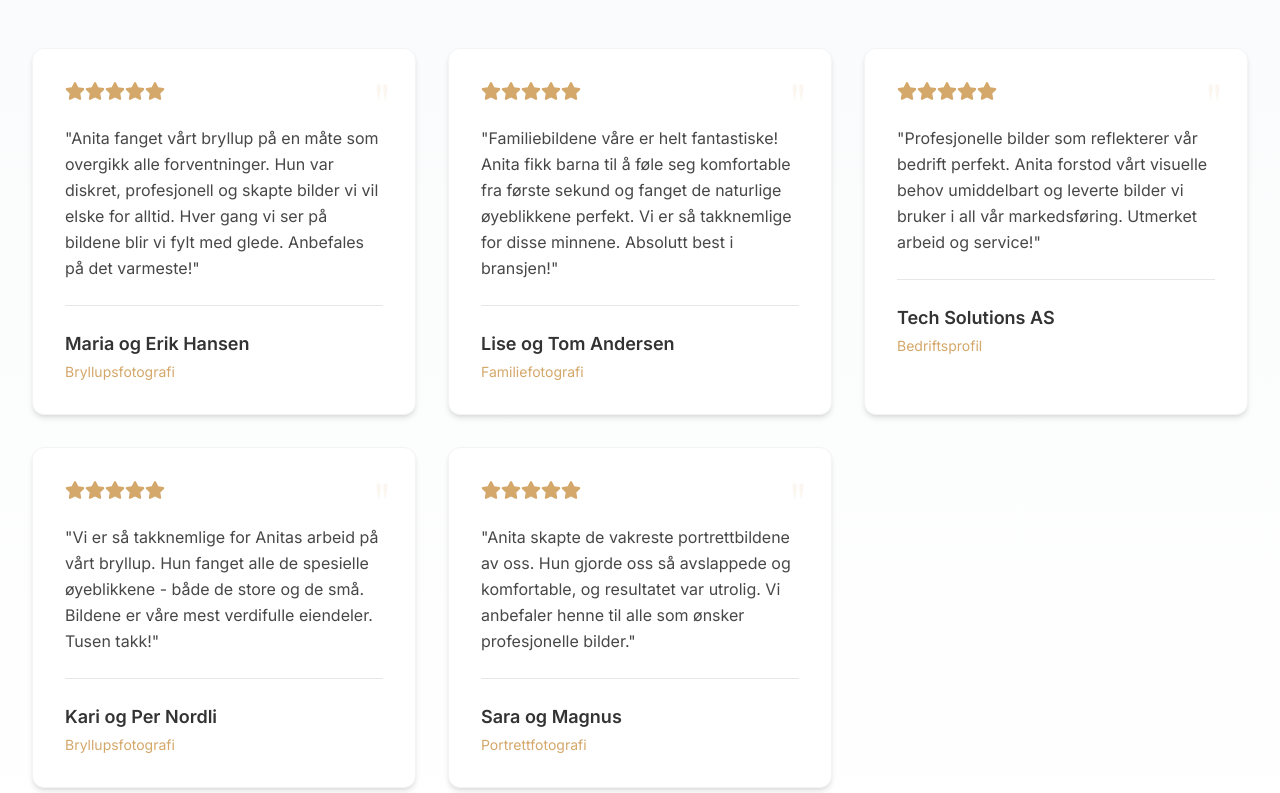
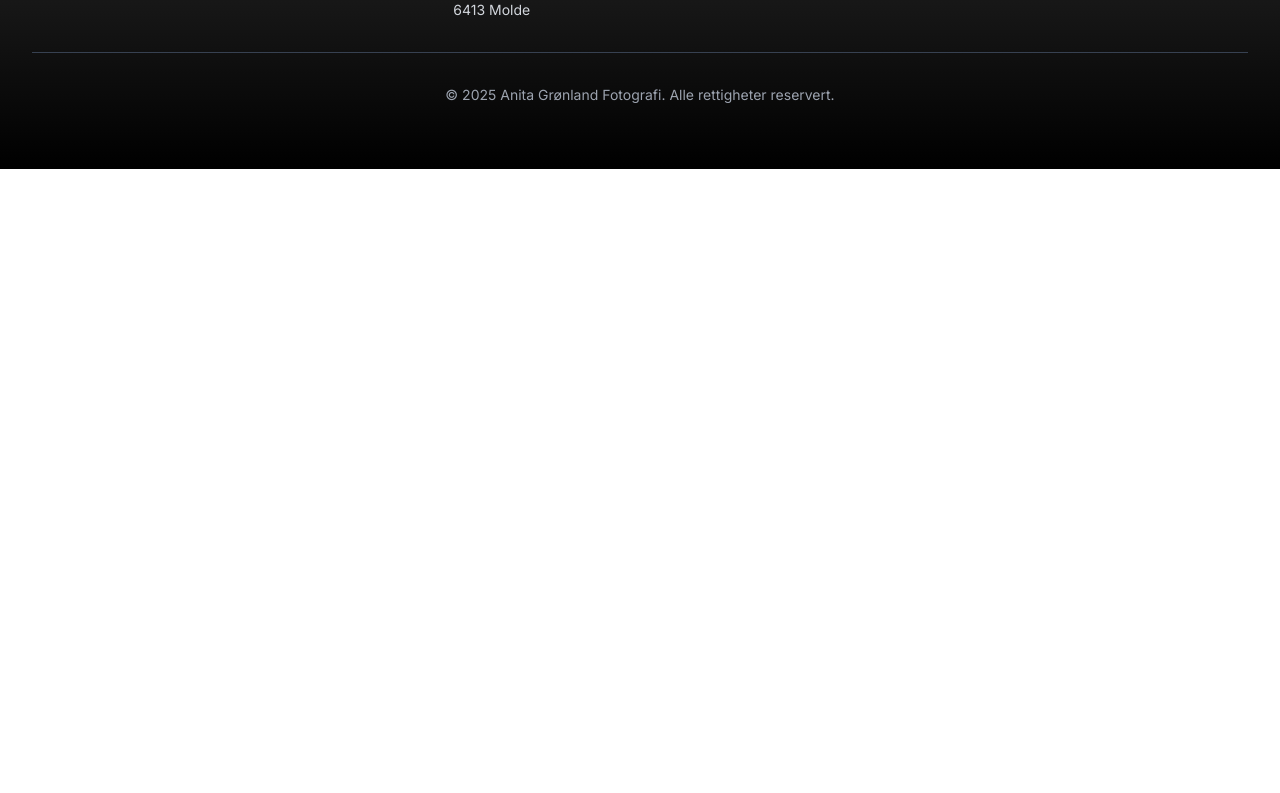
Before and after one commit to nexracontact/Anita-gr-nland, a Next.js app: page /om-oss in a window 1280 px wide. Shown: the part 1567-2360 px from the top of the page. After the commit the page ends 1736 px from the top, so only its background shows below. Built offline with nearby package versions, Linux system fonts and the light colour scheme; a web font is replaced by a local one.

Commit message:
Remove fake testimonials

```diff
--- a/src/components/sections/Testimonials.tsx
+++ b/src/components/sections/Testimonials.tsx
@@ -5,6 +5,11 @@ import { FaStar } from 'react-icons/fa'
 
 export function Testimonials() {
   const testimonials = testimonialsData.testimonials
+
+  // Don't render if there are no testimonials
+  if (!testimonials || testimonials.length === 0) {
+    return null
+  }
 
   return (
     <section className="py-20 px-4 sm:px-6 lg:px-8 bg-gradient-to-b from-gray-50 to-white">
--- a/src/data/testimonials.json
+++ b/src/data/testimonials.json
@@ -1,39 +1,3 @@
 {
-  "testimonials": [
-    {
-      "id": "testimonial-1",
-      "name": "Maria og Erik Hansen",
-      "service": "Bryllupsfotografi",
-      "text": "Anita fanget vårt bryllup på en måte som overgikk alle forventninger. Hun var diskret, profesjonell og skapte bilder vi vil elske for alltid. Hver gang vi ser på bildene blir vi fylt med glede. Anbefales på det varmeste!",
-      "rating": 5
-    },
-    {
-      "id": "testimonial-2",
-      "name": "Lise og Tom Andersen",
-      "service": "Familiefotografi",
-      "text": "Familiebildene våre er helt fantastiske! Anita fikk barna til å føle seg komfortable fra første sekund og fanget de naturlige øyeblikkene perfekt. Vi er så takknemlige for disse minnene. Absolutt best i bransjen!",
-      "rating": 5
-    },
-    {
-      "id": "testimonial-3",
-      "name": "Tech Solutions AS",
-      "service": "Bedriftsprofil",
-      "text": "Profesjonelle bilder som reflekterer vår bedrift perfekt. Anita forstod vårt visuelle behov umiddelbart og leverte bilder vi bruker i all vår markedsføring. Utmerket arbeid og service!",
-      "rating": 5
-    },
-    {
-      "id": "testimonial-4",
-      "name": "Kari og Per Nordli",
-      "service": "Bryllupsfotografi",
-      "text": "Vi er så takknemlige for Anitas arbeid på vårt bryllup. Hun fanget alle de spesielle øyeblikkene - både de store og de små. Bildene er våre mest verdifulle eiendeler. Tusen takk!",
-      "rating": 5
-    },
-    {
-      "id": "testimonial-5",
-      "name": "Sara og Magnus",
-      "service": "Portrettfotografi",
-      "text": "Anita skapte de vakreste portrettbildene av oss. Hun gjorde oss så avslappede og komfortable, og resultatet var utrolig. Vi anbefaler henne til alle som ønsker profesjonelle bilder.",
-      "rating": 5
-    }
-  ]
+  "testimonials": []
 }
```
